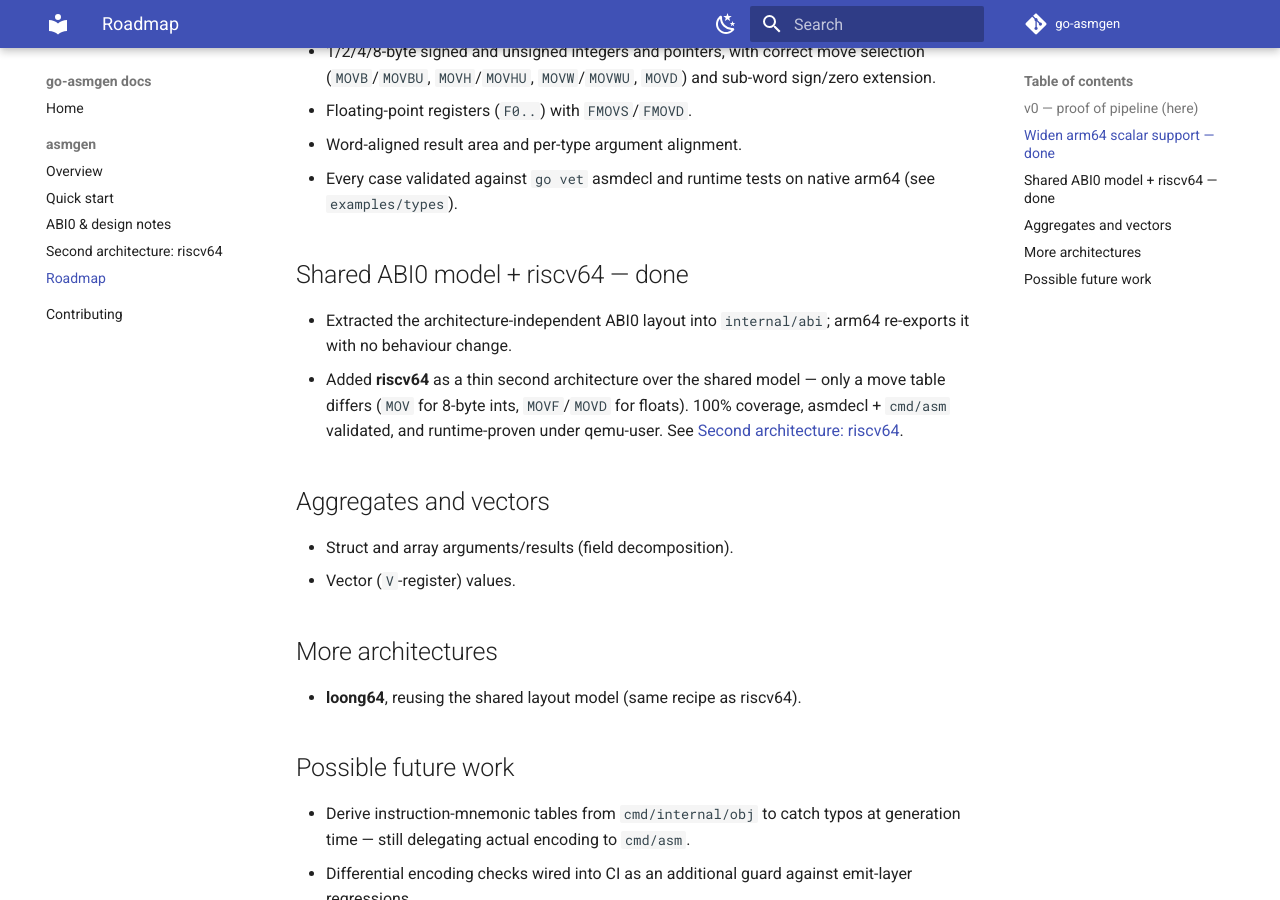
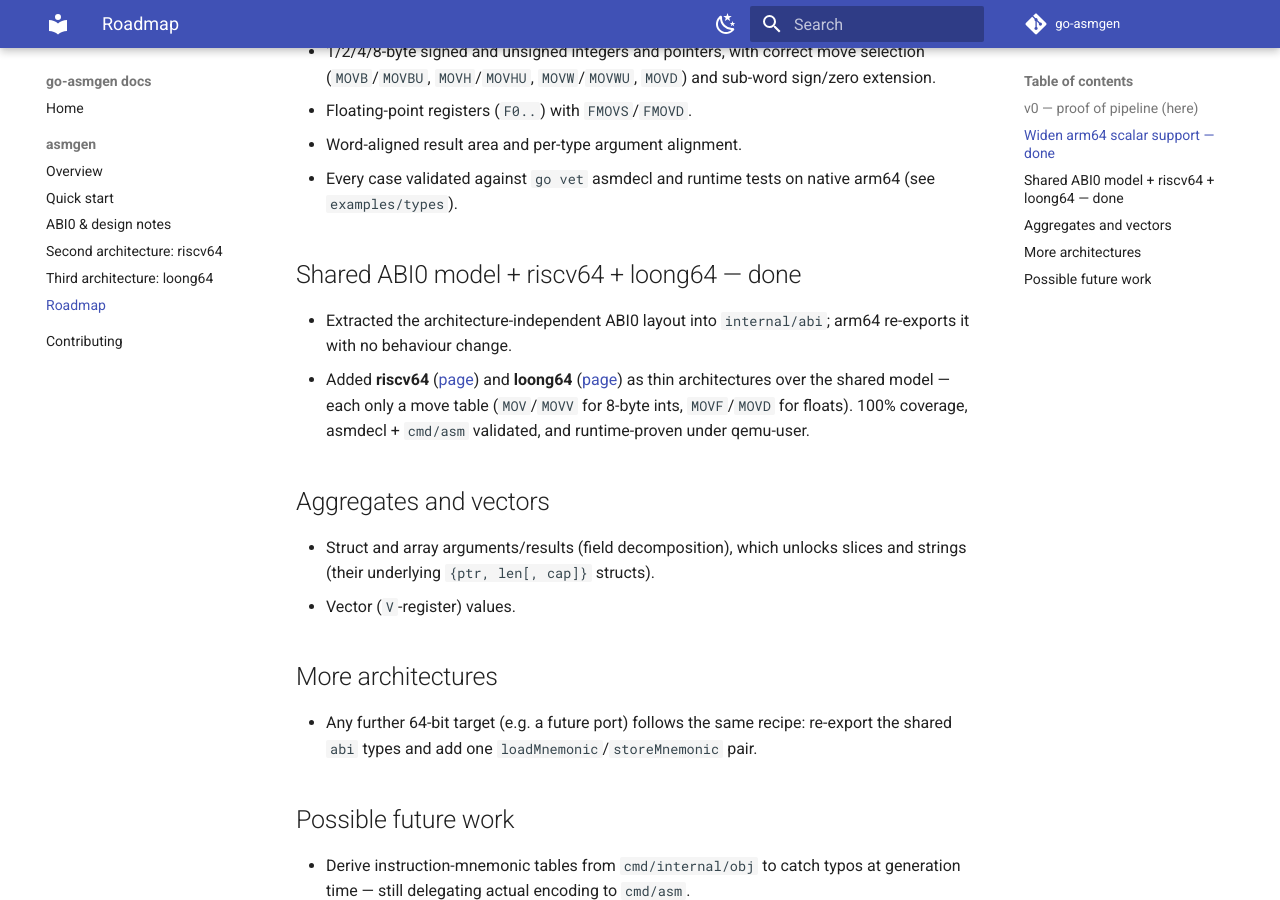
Before and after one commit to go-asmgen/docs, an MkDocs documentation site: the page built from docs/asmgen/roadmap.md, in a window 1280 px wide and 900 px high, scrolled down 492 px. Built offline with MkDocs 1.6.1 and Material for MkDocs 9.7.7, drawn with Linux system fonts in a browser that asks for light colours; the version menu is left out.

Commit message:
Document loong64 as the third architecture
- New "Third architecture: loong64" page: the move table (MOVV for 8-byte ints,
  MOVF/MOVD for floats), the cmd/asm note on the missing 3-register ADDW, and
  the same three-layer validation.
- Home + roadmap: list loong64; reframe "more architectures" as the now-proven
  recipe. riscv64 page points forward to loong64.

Co-Authored-By: Claude Opus 4.8 (1M context) <noreply@anthropic.com>

```diff
--- a/docs/asmgen/roadmap.md
+++ b/docs/asmgen/roadmap.md
@@ -20,23 +20,26 @@ and **more architectures** reusing the same emit layer.
 - Every case validated against `go vet` asmdecl and runtime tests on native
   arm64 (see `examples/types`).
 
-## Shared ABI0 model + riscv64 — done
+## Shared ABI0 model + riscv64 + loong64 — done
 
 - Extracted the architecture-independent ABI0 layout into `internal/abi`; arm64
   re-exports it with no behaviour change.
-- Added **riscv64** as a thin second architecture over the shared model — only a
-  move table differs (`MOV` for 8-byte ints, `MOVF`/`MOVD` for floats). 100%
-  coverage, asmdecl + `cmd/asm` validated, and runtime-proven under qemu-user.
-  See [Second architecture: riscv64](riscv64.md).
+- Added **riscv64** ([page](riscv64.md)) and **loong64** ([page](loong64.md)) as
+  thin architectures over the shared model — each only a move table (`MOV`/`MOVV`
+  for 8-byte ints, `MOVF`/`MOVD` for floats). 100% coverage, asmdecl + `cmd/asm`
+  validated, and runtime-proven under qemu-user.
 
 ## Aggregates and vectors
 
-- Struct and array arguments/results (field decomposition).
+- Struct and array arguments/results (field decomposition), which unlocks slices
+  and strings (their underlying `{ptr, len[, cap]}` structs).
 - Vector (`V`-register) values.
 
 ## More architectures
 
-- **loong64**, reusing the shared layout model (same recipe as riscv64).
+- Any further 64-bit target (e.g. a future port) follows the same recipe:
+  re-export the shared `abi` types and add one `loadMnemonic`/`storeMnemonic`
+  pair.
 
 ## Possible future work
 
--- a/mkdocs.yml
+++ b/mkdocs.yml
@@ -39,6 +39,7 @@ nav:
       - Quick start: asmgen/quickstart.md
       - ABI0 & design notes: asmgen/design.md
       - "Second architecture: riscv64": asmgen/riscv64.md
+      - "Third architecture: loong64": asmgen/loong64.md
       - Roadmap: asmgen/roadmap.md
   - Contributing: contributing.md
 
```
Also changed, not shown: docs/asmgen/loong64.md (added, +67 -0 lines), docs/asmgen/riscv64.md (+4 -3 lines), docs/index.md (+5 -4 lines).
